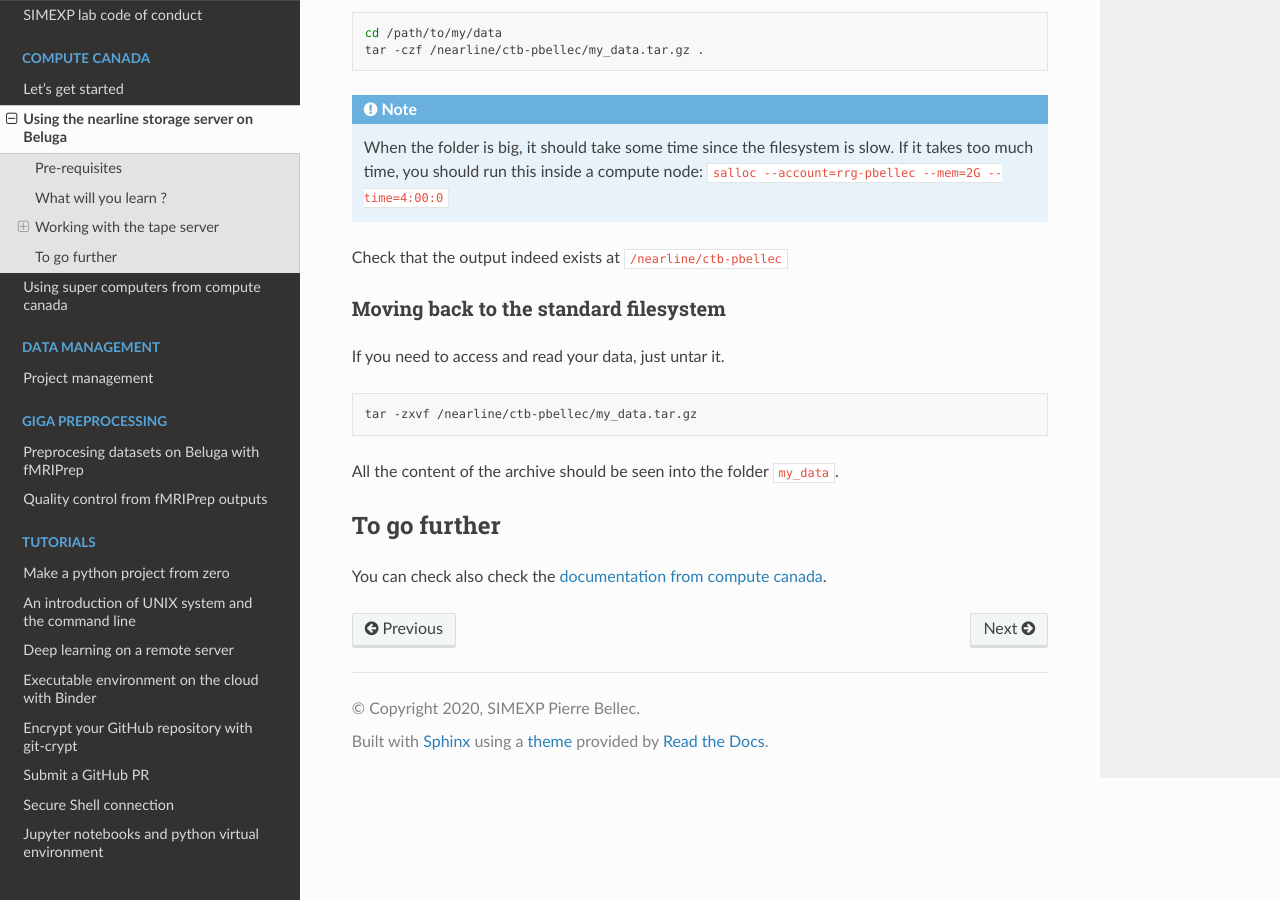
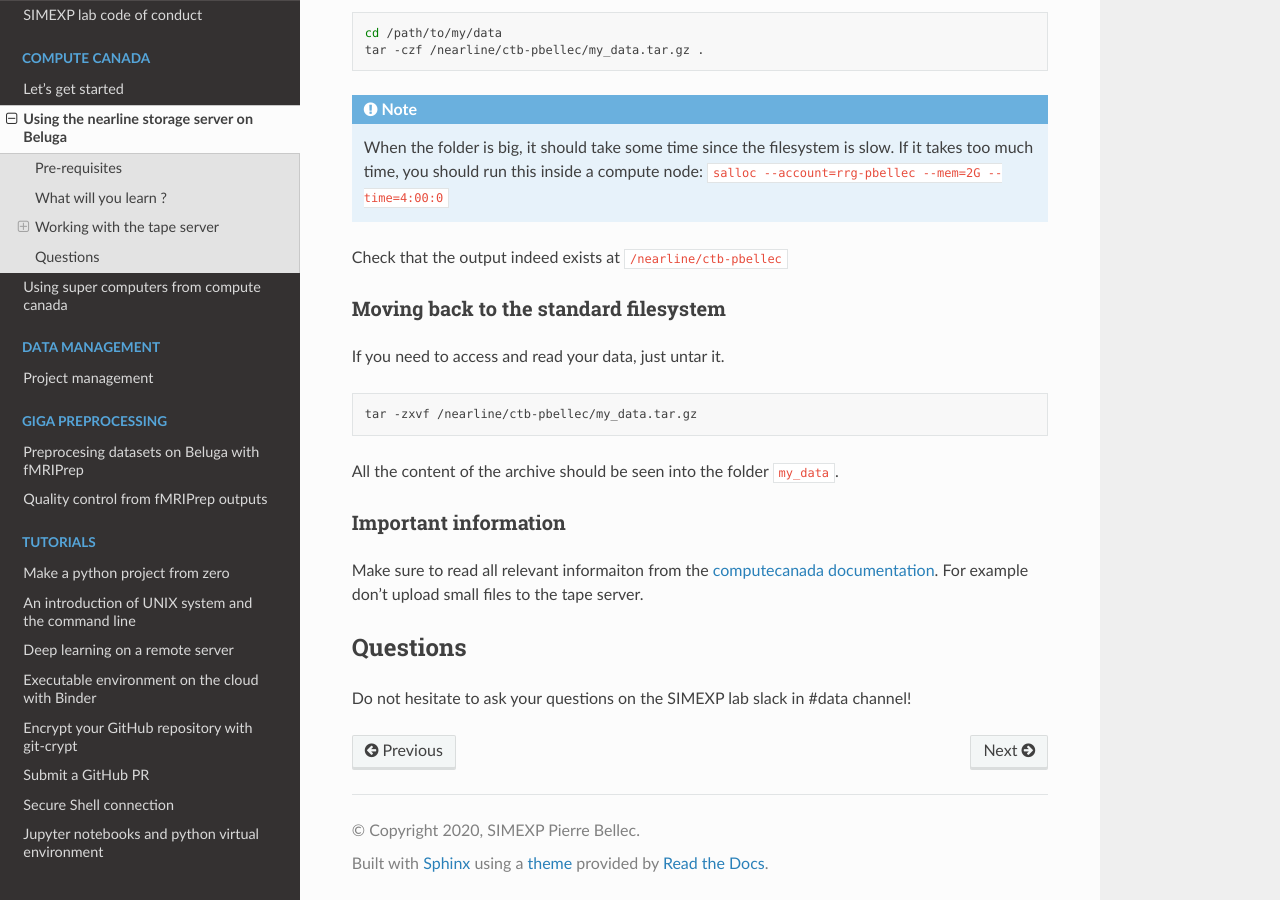
Before and after one commit to SIMEXP/lab-documentation, a Sphinx documentation site: the page built from source/compute_canada/tape.rst, in a window 1280 px wide and 900 px high, scrolled down 704 px. Built offline with Sphinx 7.4.7 and the Read the Docs theme 2.0.0, drawn with Linux system fonts in a browser that asks for light colours.

Commit message:
Update tape.rst
adding important info from CC doc

```diff
--- a/source/compute_canada/tape.rst
+++ b/source/compute_canada/tape.rst
@@ -47,6 +47,11 @@ If you need to access and read your data, just untar it.
 
 All the content of the archive should be seen into the folder ``my_data``.
 
-To go further
-:::::::::::::
-You can check also check the `documentation from compute canada <https://docs.computecanada.ca/wiki/Using_nearline_storage>`_.
+Important information
+---------------------
+Make sure to read all relevant informaiton from the `computecanada documentation <https://docs.computecanada.ca/wiki/Using_nearline_storage>`_.
+For example don't upload small files to the tape server.
+
+Questions
+:::::::::
+Do not hesitate to ask your questions on the SIMEXP lab slack in #data channel!
```
